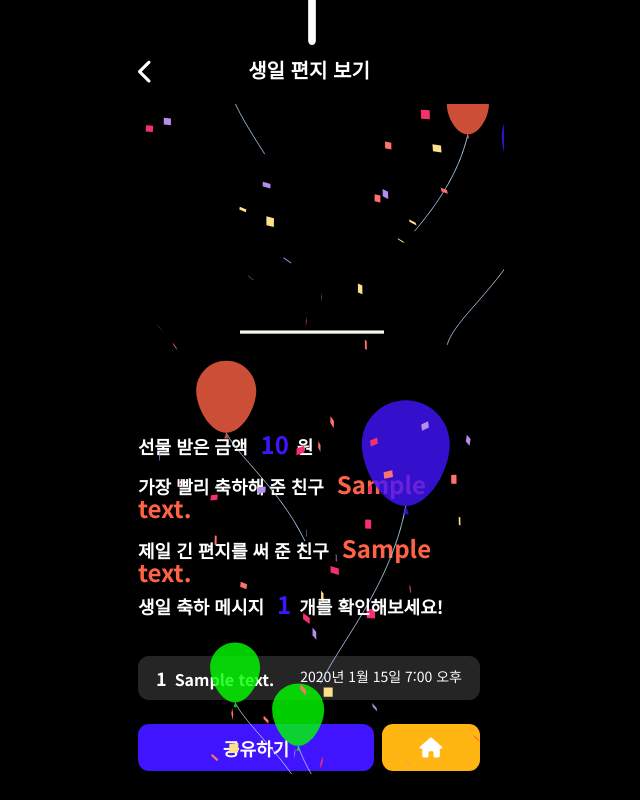
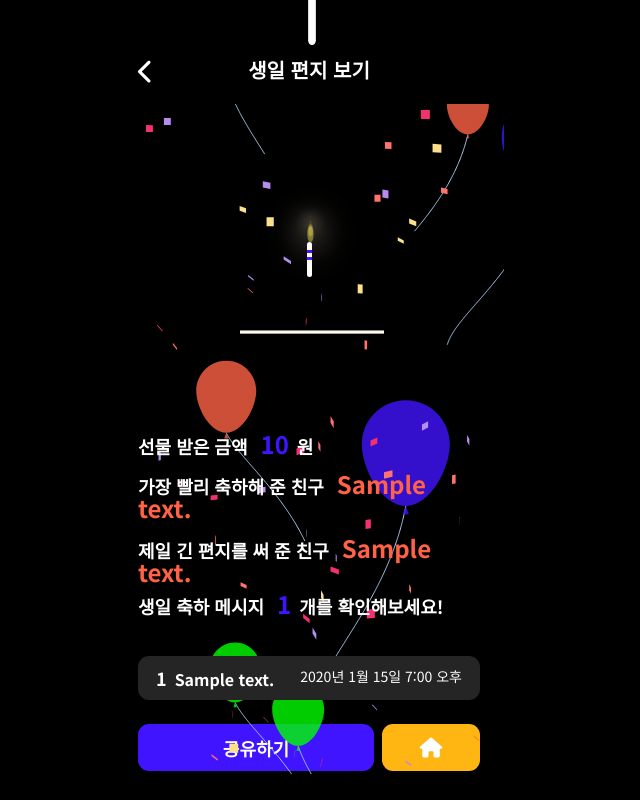
Before and after one commit to Jubroooo/BestBirthday, a Django app: page /result_start/1/ in a window 1280 px wide. Shown: the whole page, without its empty margins (331-971 px from the left). Run offline with Django 5.2, Linux system fonts and the light colour scheme; tables that the repository leaves empty hold one stand-in row (values such as "Sample post"); some libraries are stand-ins or nearby versions; some web fonts are replaced.

Commit message:
[fix]zindex수정

```diff
--- a/server/static/css/fundings/result_start.css
+++ b/server/static/css/fundings/result_start.css
@@ -67,6 +67,7 @@
   margin-top: var(--gutter24);
 }
 .bottom-container {
+  z-index: 3;
   display: flex;
   flex-direction: column;
   align-content: start;
@@ -74,6 +75,7 @@
   flex-wrap: wrap;
 }
 #letter-container {
+  z-index: 3;
   background-color: var(--BB_color_background_gray);
   border-radius: 1.1rem;
   padding: var(--gutter8);
@@ -233,7 +235,7 @@
 }
 
 /* ============================================== Animation Fire
-
+*/
 @-webkit-keyframes fuego {
   0%,
   100% {
@@ -270,7 +272,7 @@
     transform: translateY(0);
   }
 }
-*/
+
 /*컨페티 css*/
 @keyframes confetti-slow {
   0% {
@@ -297,7 +299,6 @@
   }
 }
 .confetti-container {
-  perspective: 700px;
   position: absolute;
   overflow: hidden;
   top: 0;
--- a/server/templates/fundings/result_start.html
+++ b/server/templates/fundings/result_start.html
@@ -577,6 +577,7 @@
     function randomIntFromInterval(mn, mx) {
       return ~~(Math.random() * (mx - mn + 1) + mn);
     }
+
   //컨페티 함수
   const Confettiful = function (el) {
   this.el = el;
```
Lines whose indentation alone changed are shown as unchanged.
